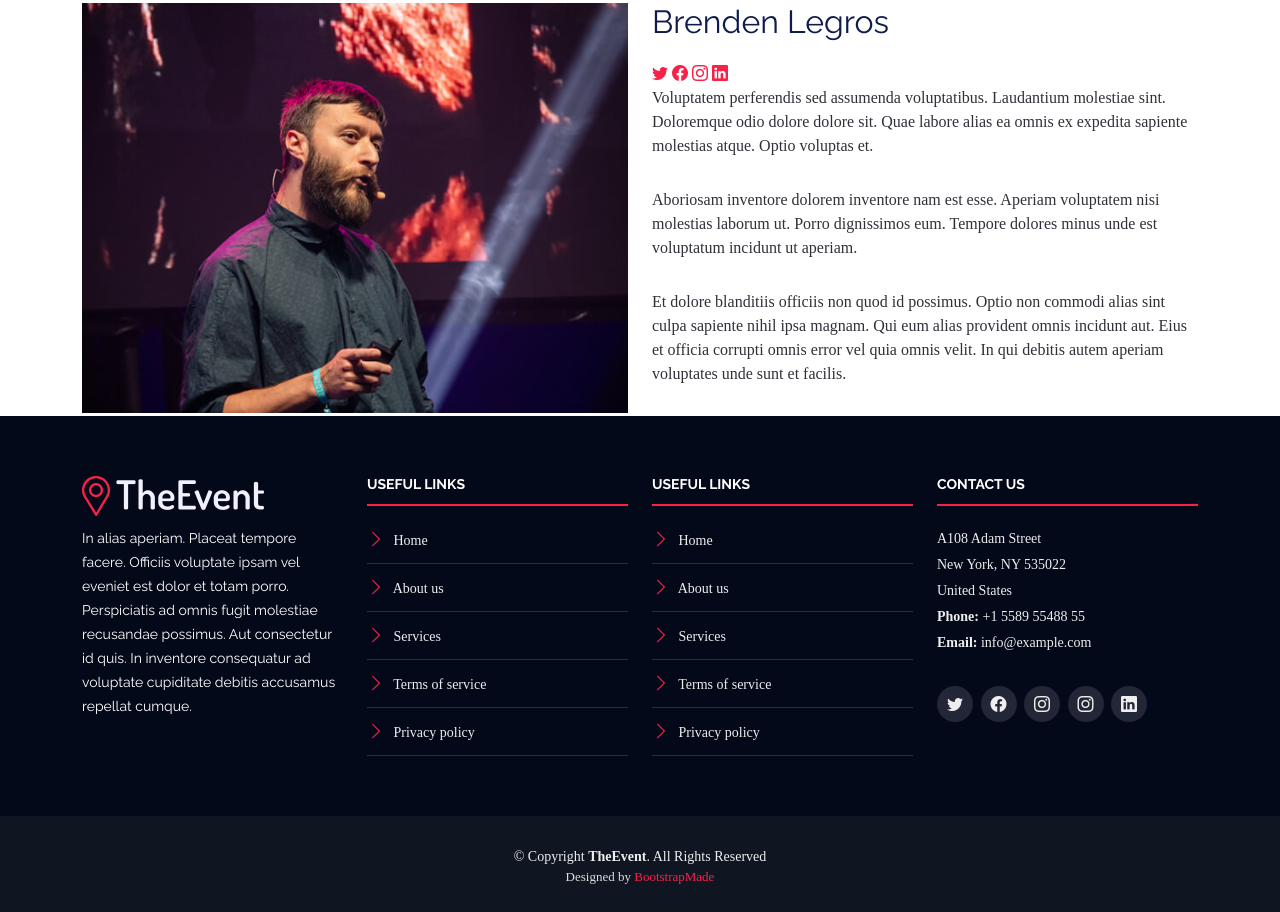
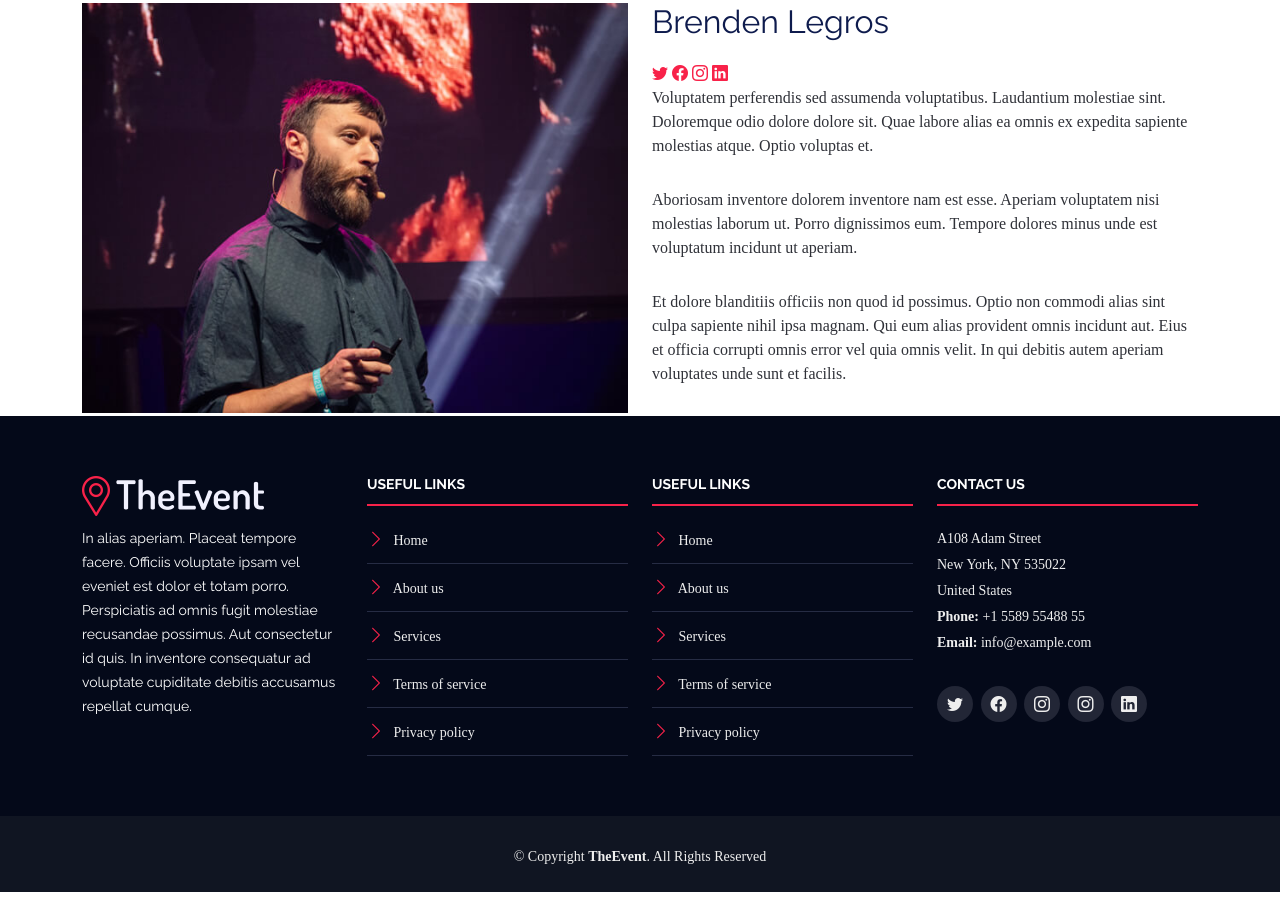
Before and after one commit to CodeWithPari-web/hotel, a plain HTML site: page speaker-details.html in a window 1280 px wide. Shown: the part 227-1139 px from the top of the page. Drawn offline with Linux system fonts and the light colour scheme.

Commit message:
Update speaker-details.html

```diff
--- a/speaker-details.html
+++ b/speaker-details.html
@@ -5,7 +5,7 @@
   <meta charset="utf-8">
   <meta content="width=device-width, initial-scale=1.0" name="viewport">
 
-  <title>TheEvent Bootstrap Template - Speaker Details</title>
+  <title> Speaker Details</title>
   <meta content="" name="description">
   <meta content="" name="keywords">
 
@@ -26,12 +26,7 @@
   <!-- Template Main CSS File -->
   <link href="assets/css/style.css" rel="stylesheet">
 
-  <!-- =======================================================
-  * Template Name: TheEvent - v4.4.0
-  * Template URL: https://bootstrapmade.com/theevent-conference-event-bootstrap-template/
-  * Author: BootstrapMade.com
-  * License: https://bootstrapmade.com/license/
-  ======================================================== -->
+
 </head>
 
 <body>
@@ -182,15 +177,7 @@
       <div class="copyright">
         &copy; Copyright <strong>TheEvent</strong>. All Rights Reserved
       </div>
-      <div class="credits">
-        <!--
-        All the links in the footer should remain intact.
-        You can delete the links only if you purchased the pro version.
-        Licensing information: https://bootstrapmade.com/license/
-        Purchase the pro version with working PHP/AJAX contact form: https://bootstrapmade.com/buy/?theme=TheEvent
-      -->
-        Designed by <a href="https://bootstrapmade.com/">BootstrapMade</a>
-      </div>
+
     </div>
   </footer><!-- End  Footer -->
 
```
